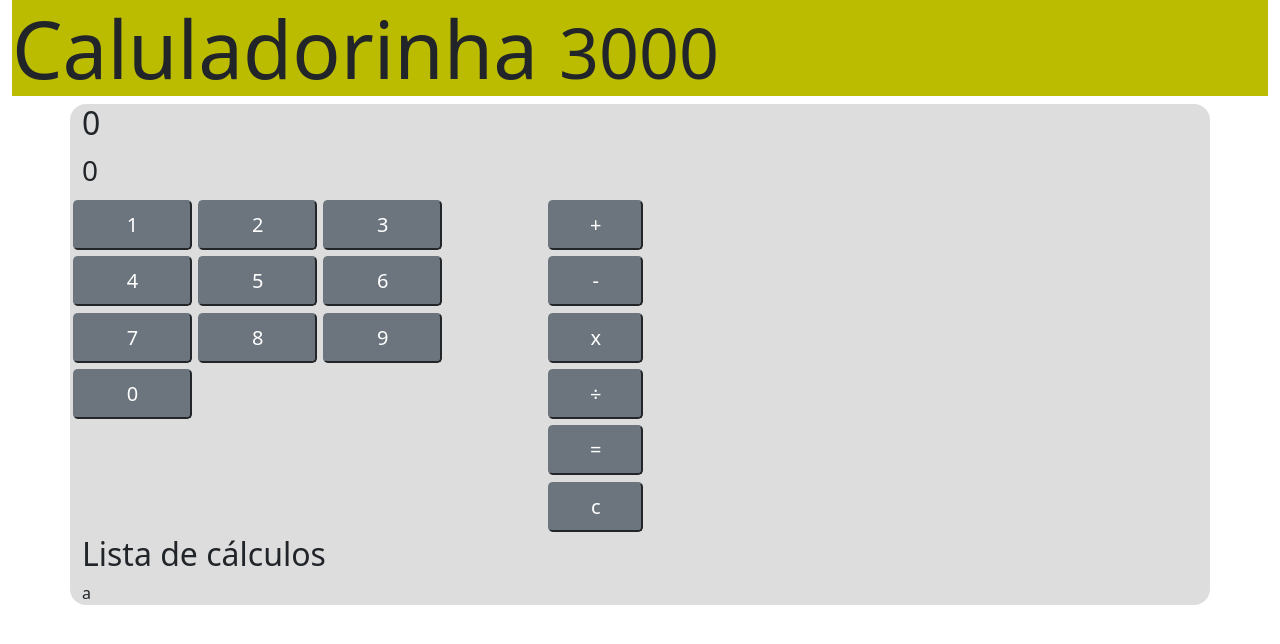
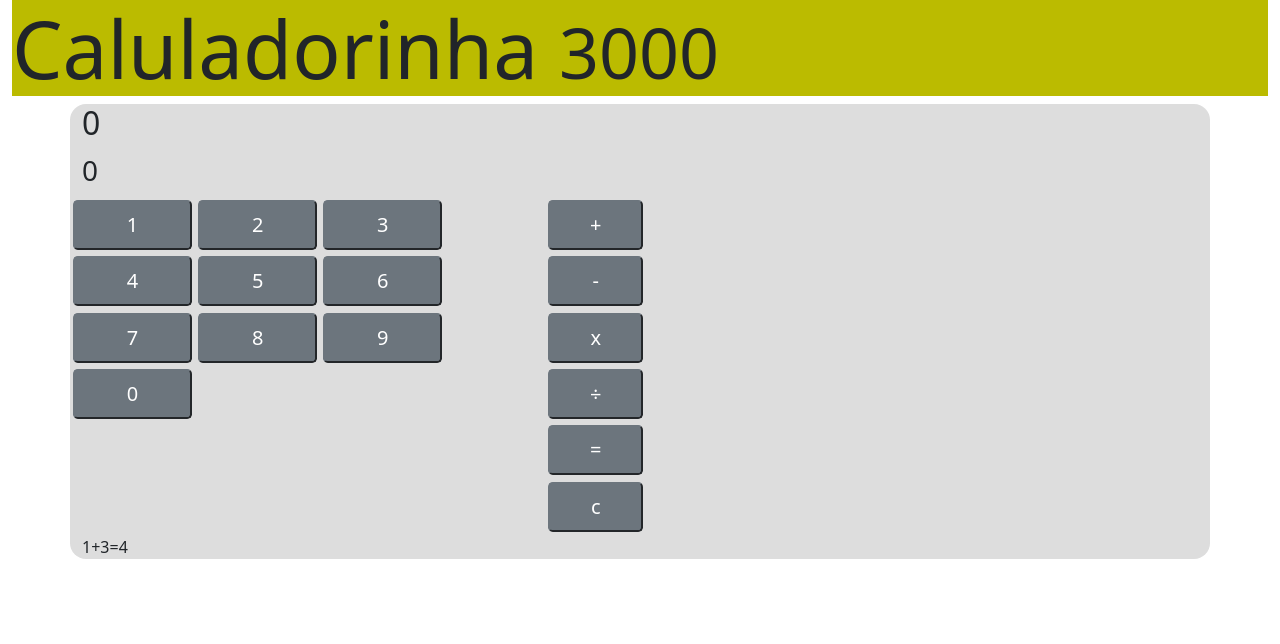
Before and after one commit to EricConceicao/estudos-react, a React (Vite) app in the folder calculadora/: page / in a window 1280 px wide. Shown: the top 644 px of the page. Built offline with nearby package versions, Linux system fonts and the light colour scheme.

Commit message:
Implementando a lista

```diff
--- a/calculadora/src/App.jsx
+++ b/calculadora/src/App.jsx
@@ -1,8 +1,10 @@
 import { useState } from 'react';
 
 import CalcButton from './components/CalcButton.jsx';
+import CalcList from './components/CalcList.jsx';
 
 function App() {
+
   // Array de strings com entradas do usuário, e base para às operações.
   const [panelValue, setPanelValue] = useState('0');
 
@@ -18,6 +20,7 @@ function App() {
   // Função que pega à entrada do usuário como argumento, e à exibe no painel. E caso o valor seja umas das operações
   // ele irá alternar o controller para à chamada do handleOperation().
   function operation(number) {
+
     //Ternário para evitar que a primeira entrada fique como (01) e sim (1) atribuindo o número, ao invés de somar à string.
     const newPanelValue = panelValue === '0' ? number.toString() : panelValue + number.toString();
     setPanelValue(newPanelValue);
@@ -56,7 +59,7 @@ function App() {
       case '=':
         newTotal = handleOperation(newController, newTotal, calcValues);
         calcValues[counter + 2] = newTotal[counter];
-        console.log(`Total: ${newTotal[counter]} Conta: ${calcValues}`);
+        addToList(calcValues);
 
       case 'c':
         setPanelValue('0');
@@ -119,6 +122,10 @@ function App() {
     return newTotal;
   }
 
+  function addToList() {
+
+  }
+
   return (
     <div className="container-fluid">
       <header>
@@ -126,16 +133,16 @@ function App() {
       </header>
 
       <main className="container" id="calc-container">
-
         <h2>{panelValue}</h2>
-        <h2><small>{typeof total[counter] === 'undefined' ? total[counter -2] : total[counter]}</small></h2>
+        <h2>
+          <small>
+            {typeof total[counter] === 'undefined' ? total[counter -2] : total[counter]}
+          </small>
+        </h2>
 
         <CalcButton onClick={operation} />
 
-        <ul className="list-unstyled">
-          <h2>Lista de cálculos</h2>
-          <li>a</li>
-        </ul>
+        <CalcList addToList={addToList}/>
 
       </main>
     </div>
--- /dev/null
+++ b/calculadora/src/components/CalcList.jsx
@@ -0,0 +1,15 @@
+import {useState} from 'react';
+
+function CalcList(props) {
+	const [list, setList] = useState([]);
+	const newItem = ['1','+','3','=','4'];
+
+
+	return (
+		<ul className='list-unstyled'>
+			<li>{newItem}</li>
+		</ul>
+	);
+}
+
+export default CalcList
```
